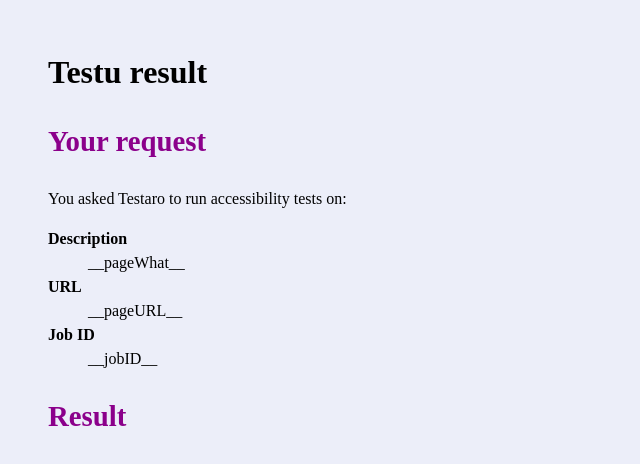
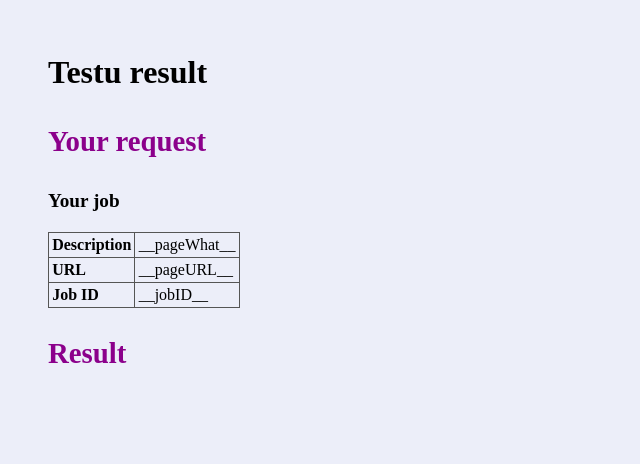
Before and after one commit to jrpool/testu, a website: page result.html in a window 1280 px wide. Shown: the whole page, without its empty margins (0-640 px from the left). Drawn offline with Linux system fonts and the light colour scheme.

Commit message:
Added to result

```diff
--- a/result.html
+++ b/result.html
@@ -14,15 +14,14 @@
     <main>
       <h1>Testu result</h1>
       <h2>Your request</h2>
-      <p>You asked Testaro to run accessibility tests on:</p>
-      <dl>
-        <dt>Description</dt>
-        <dd>__pageWhat__</dd>
-        <dt>URL</dt>
-        <dd>__pageURL__</dd>
-        <dt>Job ID</dt>
-        <dd id="jobID">__jobID__</dd>
-      </dl>
+      <table>
+        <caption>Your job</caption>
+        <tbody>
+        <tr><th>Description</th><td>__pageWhat__</td></tr>
+        <tr><th>URL</th><td>__pageURL__</td></tr>
+        <tr><th>Job ID</th><td id="jobID">__jobID__</td></tr>
+        </tbody>
+      </table>
       <h2>Result</h2>
       <div id="status" class="status" role="status">
       </div>
```
Also changed, not shown: index.js (+5 -3 lines).
